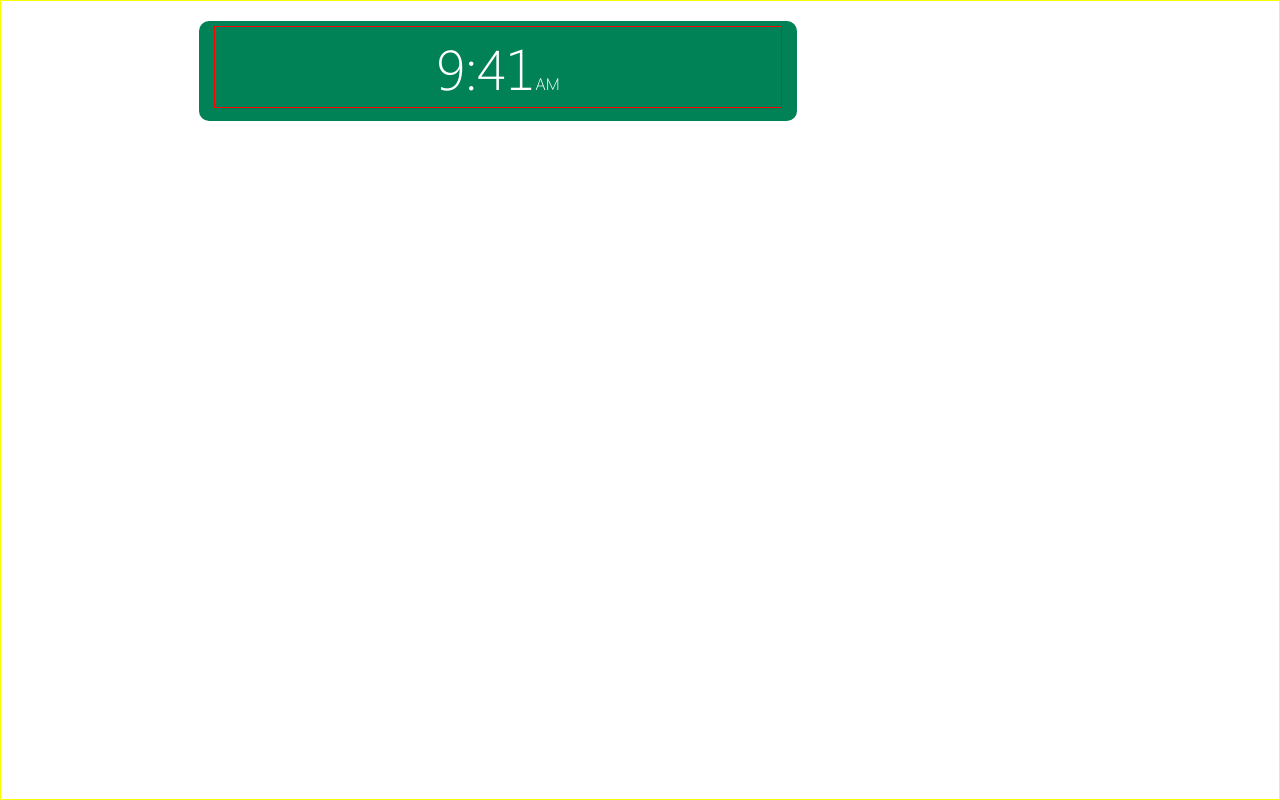
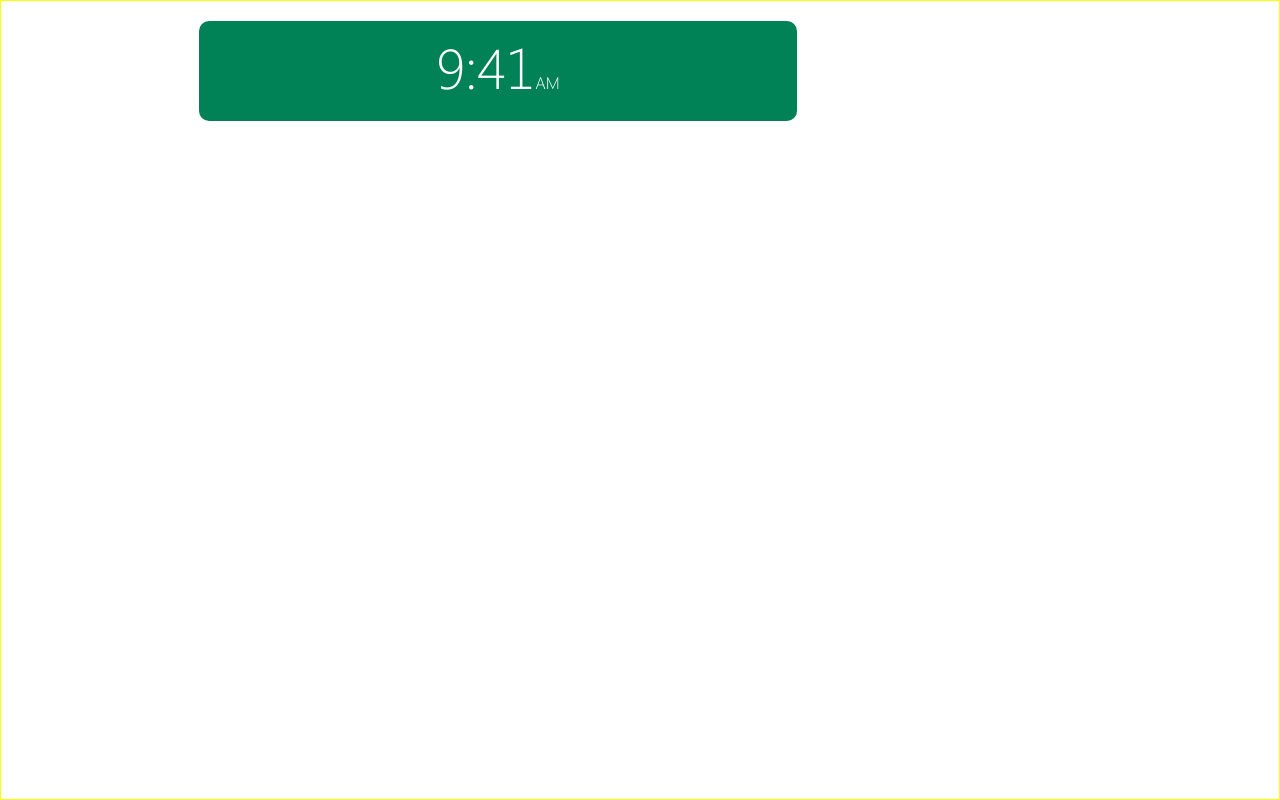
Before and after one commit to student-utility-group/Crescent-School-Student-Utility, a plain HTML site: page project/www/index.html in a window 1280 px wide. Drawn offline with Linux system fonts and the light colour scheme.

Commit message:
Remove dev clock border

```diff
--- a/project/www/css/style.css
+++ b/project/www/css/style.css
@@ -75,7 +75,7 @@ html, body {
     top: 5px;
     text-align: center;
     margin: 0 auto;
-    border: 1px solid #F00;
+/*    border: 1px solid #F00;*/
 }
 
 .time {
```
